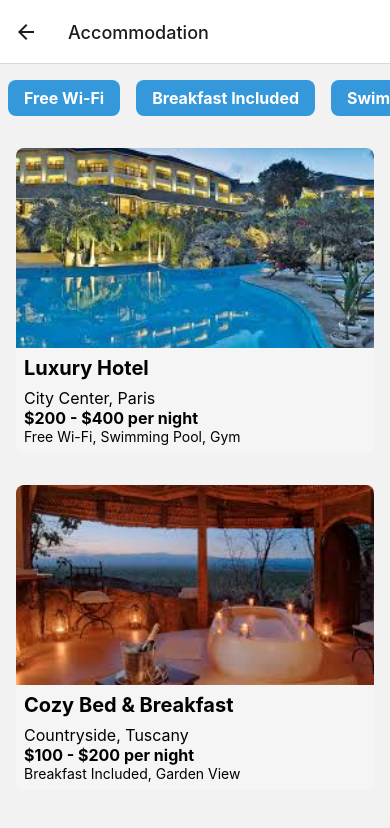
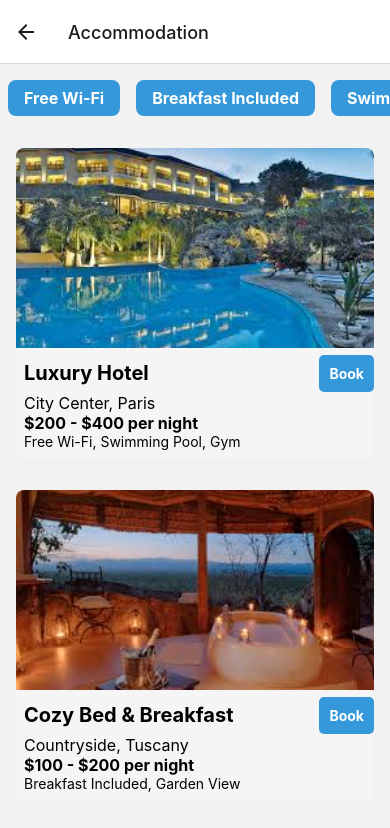
Before and after one commit to incognitoDevOps/TourApp, a React Native app: screen /Accommodation in a window 390 px wide. Shown: the top 828 px of the page. Built offline with nearby package versions, Linux system fonts and the light colour scheme.

Commit message:
adding booking screen

```diff
--- a/navigation/AppNavigator.js
+++ b/navigation/AppNavigator.js
@@ -10,6 +10,7 @@ import RestaurantScreen from '../screens/RestaurantScreen';
 import WeatherScreen from '../screens/WeatherScreen';
 import AttractionDetailsScreen from '../screens/AttractionDetailsScreen';
 import NewsDetails from '../screens/NewsDetails';
+import Booking from '../screens/Booking';
 
 const Stack = createStackNavigator();
 
@@ -24,6 +25,7 @@ const AppNavigator = () => {
         <Stack.Screen name="Weather" component={WeatherScreen} />
         <Stack.Screen name="AttractionDetails" component={AttractionDetailsScreen} />
         <Stack.Screen name="NewsDetails" component={NewsDetails} />
+        <Stack.Screen name="Booking" component={Booking} />
       </Stack.Navigator>
     </NavigationContainer>
   );
--- a/screens/AccommodationScreen.js
+++ b/screens/AccommodationScreen.js
@@ -25,7 +25,11 @@ const dummyAccommodationsData = [
   // Add more accommodations
 ];
 
-const AccommodationScreen = () => {
+const AccommodationScreen = ({ navigation }) => {
+
+  const navigateToBooking = (Booking) => {
+    navigation.navigate('Booking', Booking);
+  };
 
   const [selectedAmenities, setSelectedAmenities] = useState([]);
 
@@ -54,11 +58,19 @@ const AccommodationScreen = () => {
   const renderAccommodationItem = ({ item }) => (
     <ScrollView>
     <View style={styles.accommodationItem}>
-      <Image source={item.image} style={styles.accommodationImage} />
+    <Image source={item.image} style={styles.accommodationImage} />
+      <View style={styles.container}>
       <Text style={styles.accommodationName}>{item.name}</Text>
+      <TouchableOpacity onPress={() => navigateToBooking(item)}>
+          <View style={styles.button}>
+            <Text style={styles.buttonText}>Book</Text>
+          </View>
+        </TouchableOpacity>
+      </View>
       <Text style={styles.accommodationLocation}>{item.location}</Text>
       <Text style={styles.accommodationPrice}>{item.price}</Text>
       <Text style={styles.accommodationAmenities}>{item.amenities.join(', ')}</Text>
+
     </View>
     </ScrollView>
   );
@@ -67,7 +79,6 @@ const AccommodationScreen = () => {
     <ScrollView>
     <View>
       <View style={styles.filtersContainer}>
-        {/* <Text style={styles.filterLabel}>Amenities:</Text> */}
         <ScrollView horizontal showsHorizontalScrollIndicator={false}>
         {amenitiesFilters.map(renderAmenityFilter)}
       </ScrollView>
@@ -87,6 +98,23 @@ const AccommodationScreen = () => {
 };
 
 const styles = StyleSheet.create({
+  container: {
+    flexDirection: 'row',
+    justifyContent: 'space-between',
+    alignItems: 'center',
+    marginTop: 5,
+    // padding: 10,
+  },
+  button: {
+    backgroundColor: '#3498db',
+    padding: 10,
+    borderRadius: 5,
+  },
+  buttonText: {
+    color: 'white',
+    fontWeight: 'bold',
+    // fontSize:15,
+  },
   accommodationItem: {
     margin: 16,
     borderRadius: 8,
@@ -101,6 +129,7 @@ const styles = StyleSheet.create({
   accommodationName: {
     fontSize: 20,
     fontWeight: 'bold',
+    flex: 1,
     margin: 8,
   },
   accommodationLocation: {
--- /dev/null
+++ b/screens/Booking.js
@@ -0,0 +1,82 @@
+// BookingScreen.js
+import React, { useState } from 'react';
+import { View, Text, TextInput, Button, StyleSheet, Image } from 'react-native';
+
+const Booking = ({ route }) => {
+  const { name, image, price, location } = route.params;
+  const [nameInput, setNameInput] = useState('');
+  const [emailInput, setEmailInput] = useState('');
+  const [phoneInput, setPhoneInput] = useState('');
+
+  const handleBookingSubmit = () => {
+    // Send booking details to the admin dashboard or perform necessary actions
+    console.log('Booking submitted:', {
+      accommodationName: name,
+      accommodationLocation: location,
+      userName: nameInput,
+      userEmail: emailInput,
+      userPhone: phoneInput,
+    });
+    // You can implement the logic to send this data to your backend or admin dashboard
+  };
+
+  return (
+    <View style={styles.container}>
+      <Image source={image} style={styles.accommodationImage} />
+      <Text>Name: {name}</Text>
+      <Text>Price: {price}</Text>
+      <Text>Location: {location}</Text>
+
+      <Text style={styles.heading}>Booking Form</Text>
+      <TextInput
+        style={styles.input}
+        placeholder="Your Name"
+        value={nameInput}
+        onChangeText={setNameInput}
+      />
+      <TextInput
+        style={styles.input}
+        placeholder="Your Email"
+        value={emailInput}
+        onChangeText={setEmailInput}
+        keyboardType="email-address"
+      />
+      <TextInput
+        style={styles.input}
+        placeholder="Your Phone Number"
+        value={phoneInput}
+        onChangeText={setPhoneInput}
+        keyboardType="phone-pad"
+      />
+
+      <Button title="Book Now" onPress={handleBookingSubmit} />
+    </View>
+  );
+};
+
+const styles = StyleSheet.create({
+  container: {
+    flex: 1,
+    padding: 16,
+  },
+  heading: {
+    fontSize: 20,
+    fontWeight: 'bold',
+    marginTop: 16,
+  },
+  accommodationImage: {
+    width: '100%',
+    height: 200,
+    resizeMode: 'cover',
+    marginTop: 8,
+  },
+  input: {
+    height: 40,
+    borderColor: 'gray',
+    borderWidth: 1,
+    marginBottom: 16,
+    padding: 8,
+  },
+});
+
+export default Booking;
```
Also changed, not shown: assets/adaptive-icon.png, assets/icon.png.
